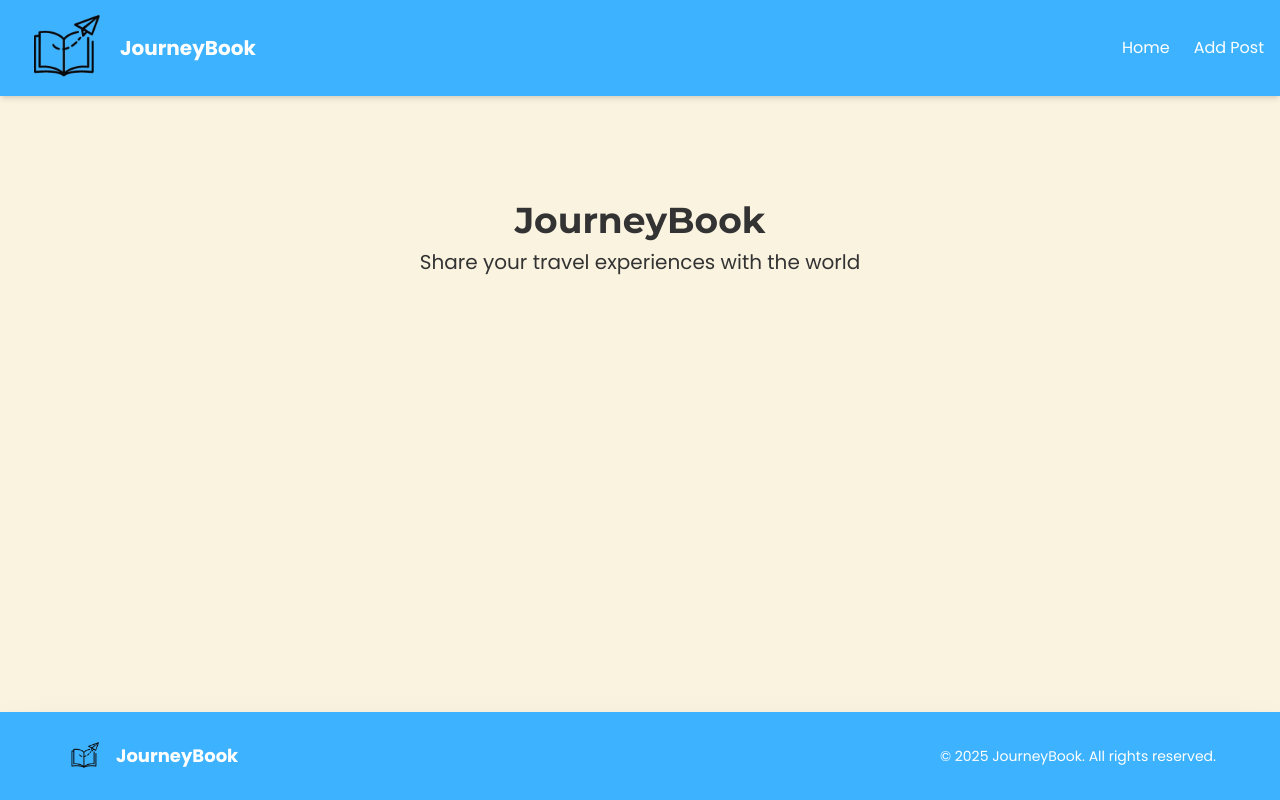
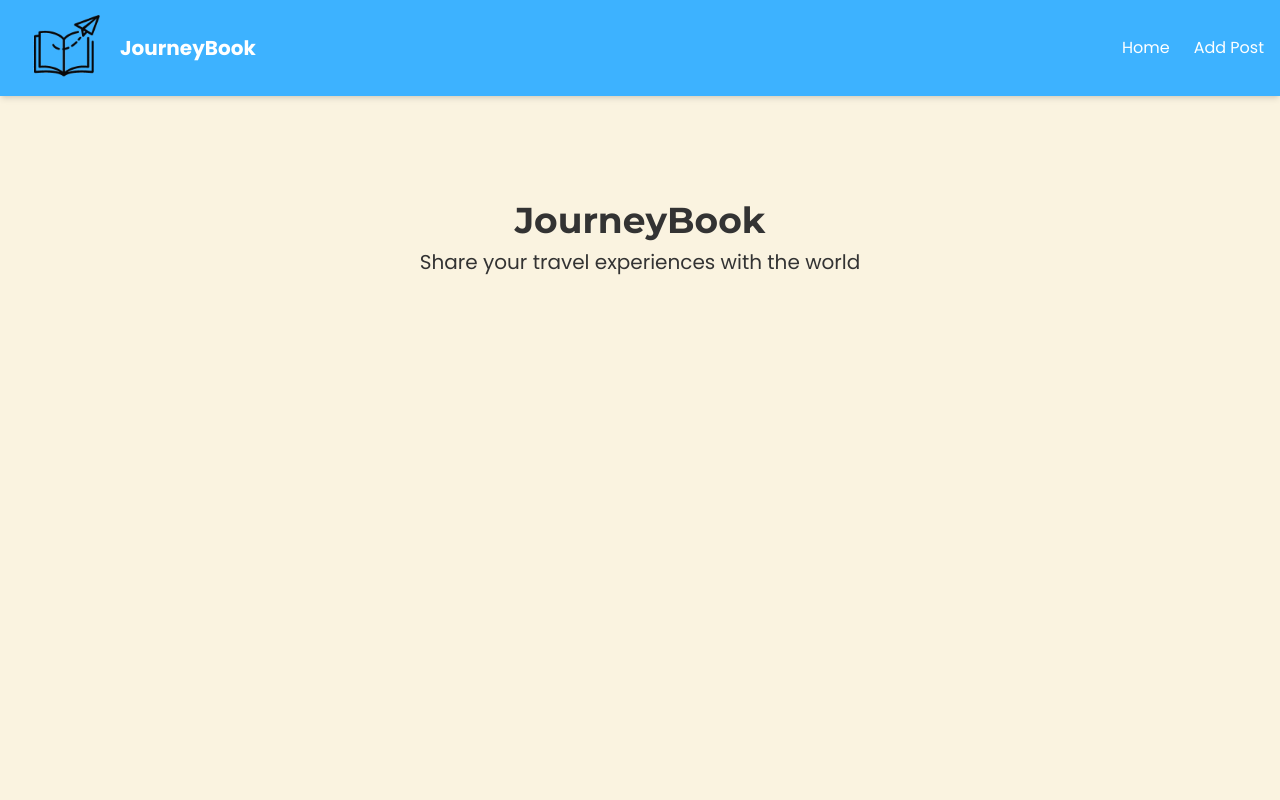
Before and after one commit to emilystewart26/journeybook, a Next.js app: page / in a window 1280 px wide. Shown: the top 800 px of the page. Built offline with nearby package versions, Linux system fonts and the light colour scheme.

Commit message:
fixed footer bug

```diff
--- a/src/components/Footer.js
+++ b/src/components/Footer.js
@@ -3,7 +3,7 @@ import Image from 'next/image';
 
 const Footer = () => {
     return (
-        <footer className="bg-[#3DB2FF] text-white p-6 shadow-2xl fixed bottom-0 w-full">
+        <footer className="bg-[#3DB2FF] text-white p-6 shadow-2xl bottom-0 w-full">
             <div className=" max-w-6xl mx-auto flex flex-col md:flex-row justify-between items-center space-y-4 md:space-y-0">
                 <div className="flex items-center space-x-3">
                     <Image
```
